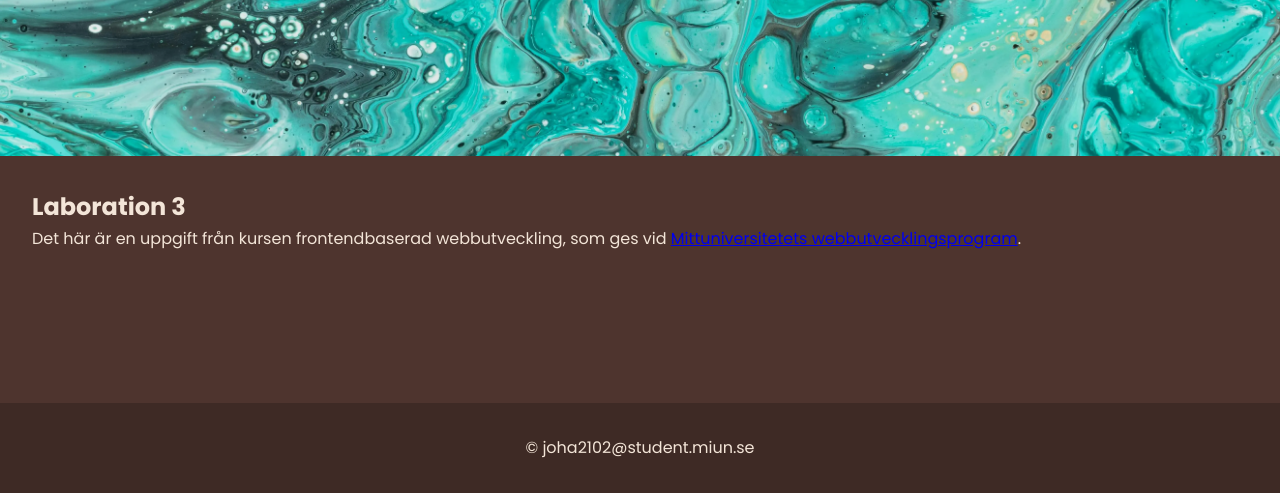
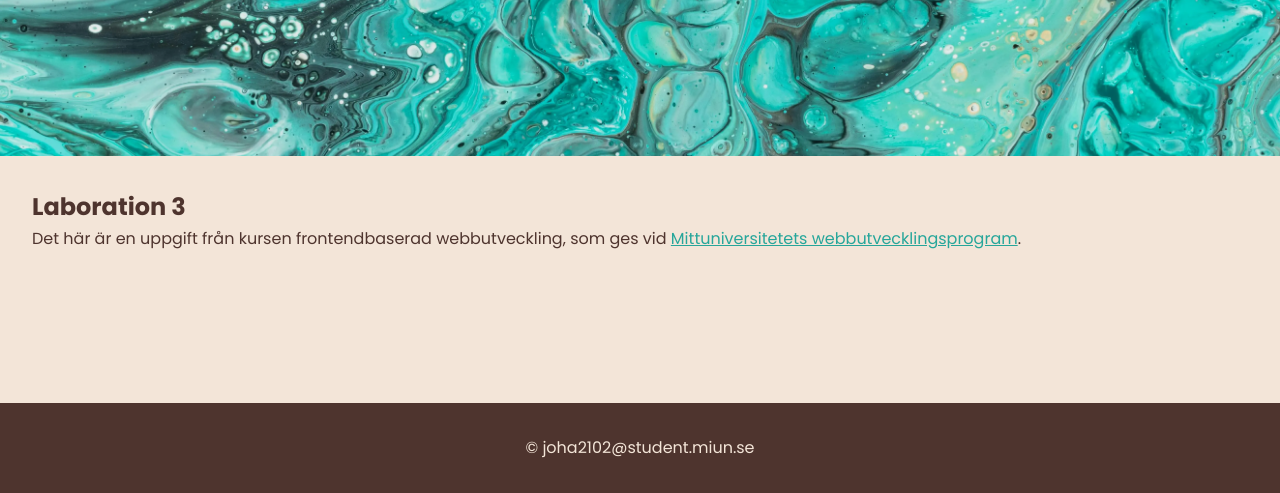
Before and after one commit to JohannaHannahoJ/labb_3-5, a website built with Vite: page index.html in a window 1280 px wide. Shown: the part 307-800 px from the top of the page. Built offline with nearby package versions, Linux system fonts and the light colour scheme.

Commit message:
Styla länktext i artiklar

```diff
--- a/src/css/_base.scss
+++ b/src/css/_base.scss
@@ -6,7 +6,7 @@ $primary-light-color: #F3E5D8;
 $primary-dark-color: #4E342E;
 $primary-pop-color: #26A69A;
 
-$lightTheme: false;
+$lightTheme: true;
 
 %lightOrDark {
   @if $lightTheme {
--- a/src/css/_components.scss
+++ b/src/css/_components.scss
@@ -1,9 +1,11 @@
-/*Här kan du lägga komponenter som kan återanvändas.
- Som till exempel knappar, länkar, formulär,
- modaler m.m.*/
+@use "base";
+@use "sass:color";
 
- //knapp, mixin
-
- @mixin btn($size, $radius: 0) {
+ @mixin link-text {
+    @if base.$lightTheme {
+        color: base.$primary-pop-color;
+    } @else {
+        color: color.scale(base.$primary-pop-color, $lightness: 15%);
+    }
 
  }
--- a/src/css/_layout.scss
+++ b/src/css/_layout.scss
@@ -1,7 +1,5 @@
-/*Här lägger du kod som hanterar sidans utseende så som
-grid, flexbox och containers.*/
-
 @use "base";
+@use "components";
 @use "sass:color";
 
 %lightOrDarkHeaderFoot {
@@ -158,6 +156,10 @@ header {
 
 article {
   padding: 2rem;
+
+  a {
+    @include components.link-text;
+  }
 }
 
 footer {
--- a/src/css/main.scss
+++ b/src/css/main.scss
@@ -4,4 +4,3 @@
 @use "base";
 @use "components";
 @use "layout";
-@use "sass:color";
```
